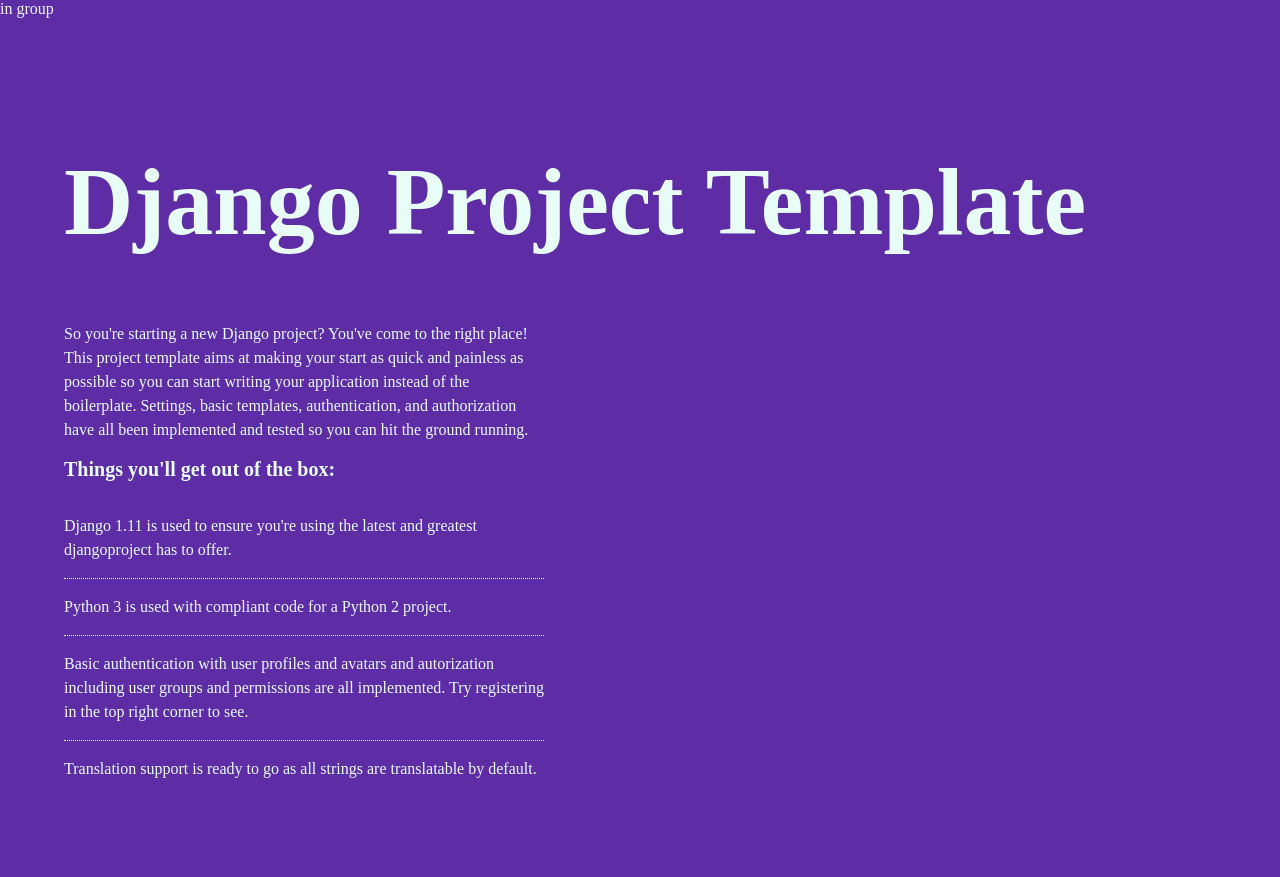
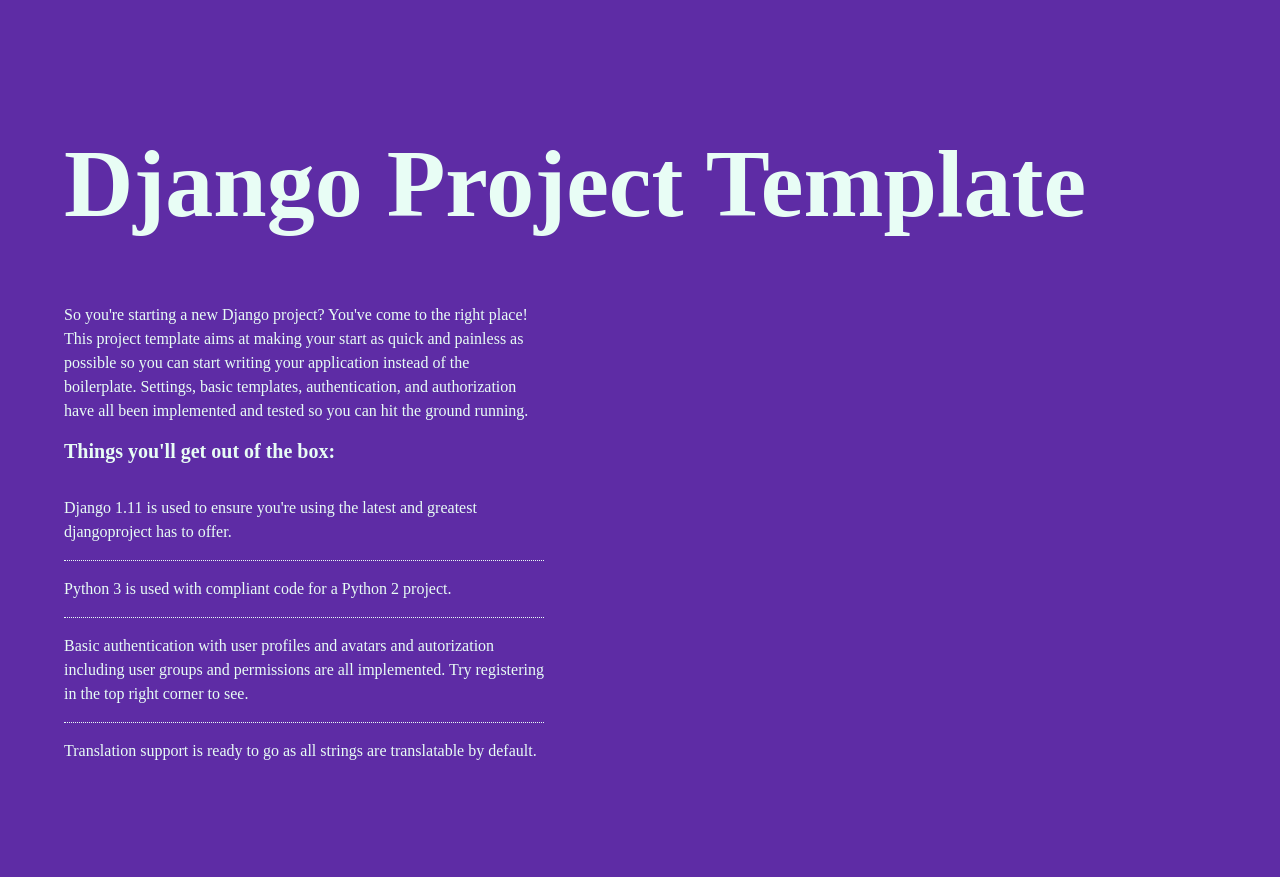
Before and after one commit to dansackett/django-project-template, a Django app: page / in a window 1280 px wide. Shown: the part 68-945 px from the top of the page. After the commit the page ends 828 px from the top, so only its background shows below. Run offline with Django 3.2, Linux system fonts and the light colour scheme; some libraries are stand-ins or nearby versions.

Commit message:
More cleanup of things I moved too fast on

```diff
--- a/templates/base.html
+++ b/templates/base.html
@@ -27,12 +27,6 @@
   <body class="washed-green bg-purple">
 
   {% include 'partials/nav.html' %}
-
-  {% if groups.Admin %}
-  in group
-  {% else %}
-  not in group
-  {% endif %}
 
   <article class="pa3 pa5-ns">
     <h1 class="f3 f1-m f-headline-l">
```
Also changed, not shown: tests/__init.py (deleted), tests/__init__.py (added), 1 other file.
